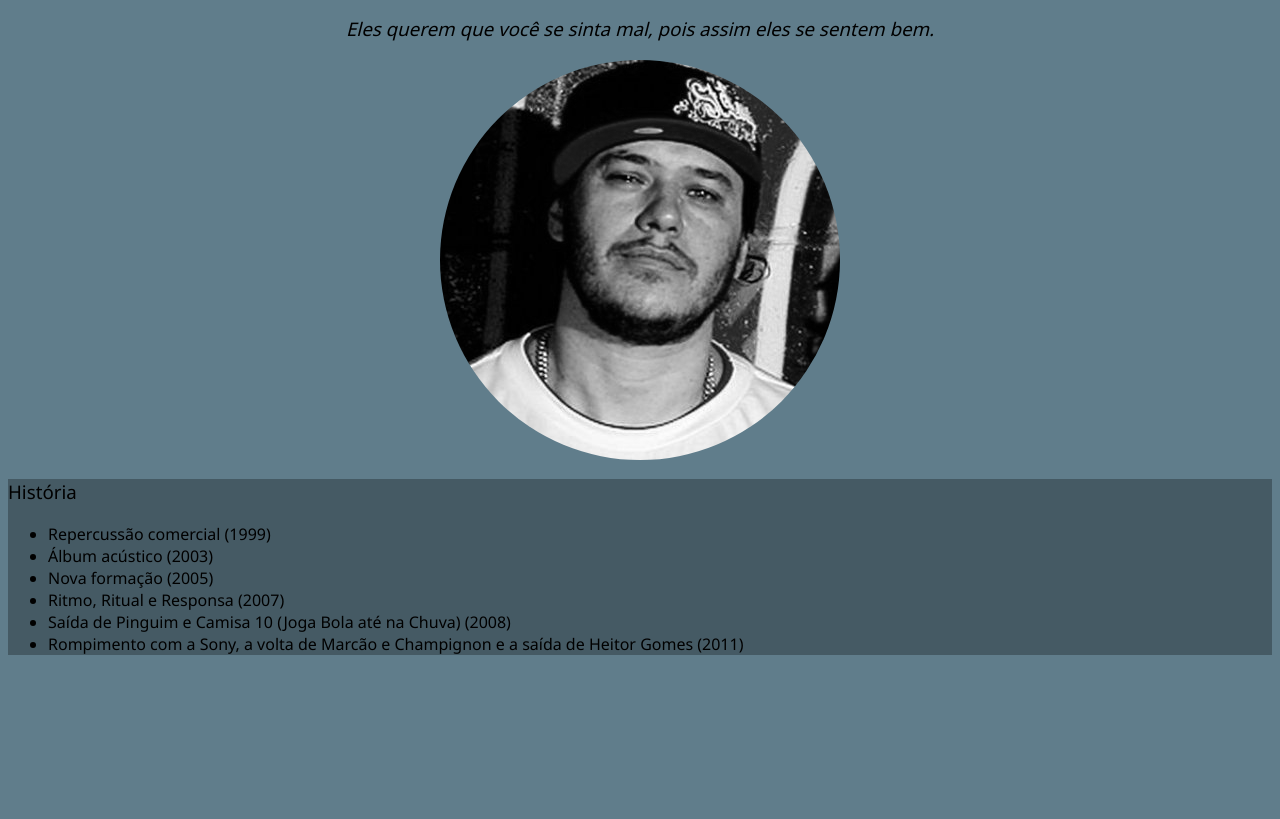
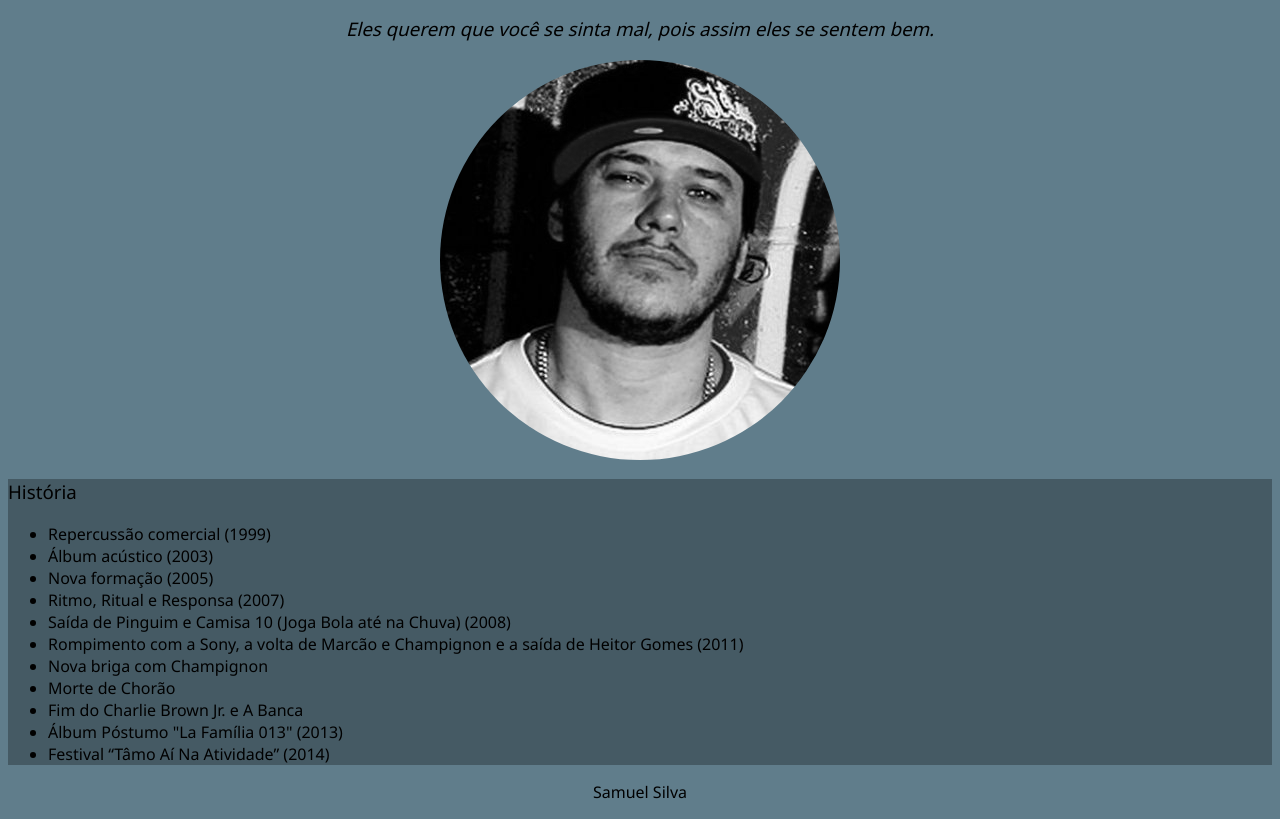
Before and after one commit to samuelsilvadev/tributo-charlie-brown, a website: page index.html in a window 1280 px wide. Shown: the part 169-988 px from the top of the page. Before the commit the page ends 840 px from the top, so only its background shows below. Drawn offline with Linux system fonts and the light colour scheme.

Commit message:
adicionando novos itens no historico e adicionando footer

```diff
--- a/css/appDev.css
+++ b/css/appDev.css
@@ -37,3 +37,7 @@ header > img:hover{
 header > h3 {
 	font-style: italic;
 }
+
+footer{
+	text-align: center;
+}
--- a/index.html
+++ b/index.html
@@ -22,9 +22,16 @@
 				<li>Ritmo, Ritual e Responsa (2007)</li>
 				<li>Saída de Pinguim e Camisa 10 (Joga Bola até na Chuva) (2008)</li>
 				<li>Rompimento com a Sony, a volta de Marcão e Champignon e a saída de Heitor Gomes (2011)</li>
+				<li>Nova briga com Champignon</li>
+				<li>Morte de Chorão</li>
+				<li>Fim do Charlie Brown Jr. e A Banca</li>
+				<li>Álbum Póstumo "La Família 013" (2013)</li>
+				<li>Festival “Tâmo Aí Na Atividade” (2014)</li>
 			</ul>
 		</div>
 	</main>
-	<footer></footer>
+	<footer>
+		<p>Samuel Silva</p>
+	</footer>
 </body>
 </html>
```
